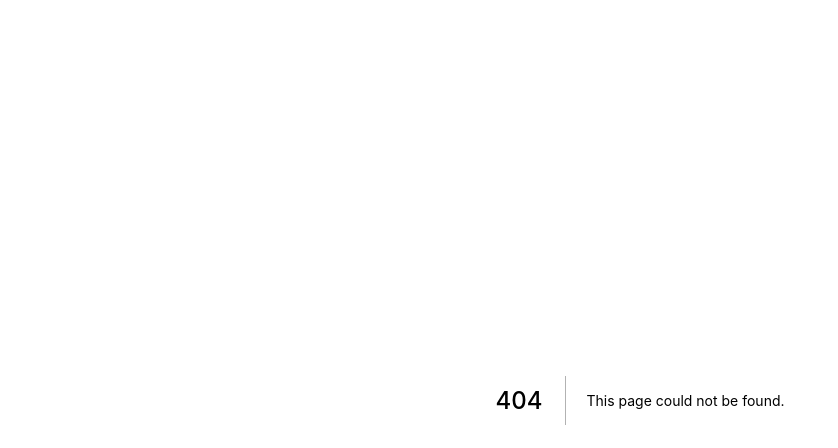
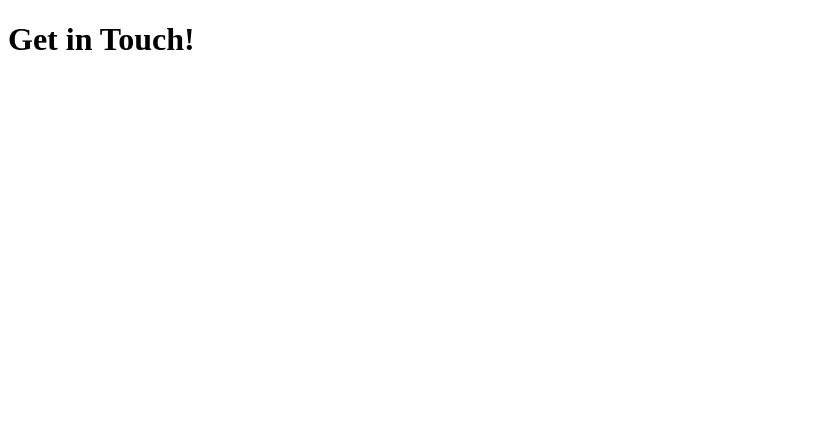
Before and after one commit to patrick-rush/nextjs-blog, a Next.js app: page /contact in a window 1280 px wide. Before the commit this address had no page. Shown: the top 448 px of the page, without its empty margins (0-838 px from the left). Built offline with nearby package versions, Linux system fonts and the light colour scheme.

Commit message:
add about and contact pages

```diff
--- /dev/null
+++ b/pages/about.js
@@ -0,0 +1,3 @@
+export default function About() {
+    return <h1>About</h1>
+}
--- /dev/null
+++ b/pages/contact.js
@@ -0,0 +1,3 @@
+export default function Contact() {
+    return <h1>Get in Touch!</h1>
+}
```
